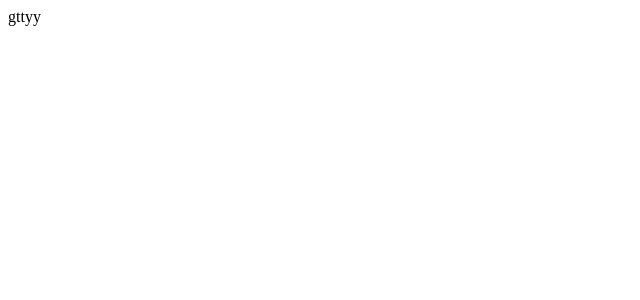
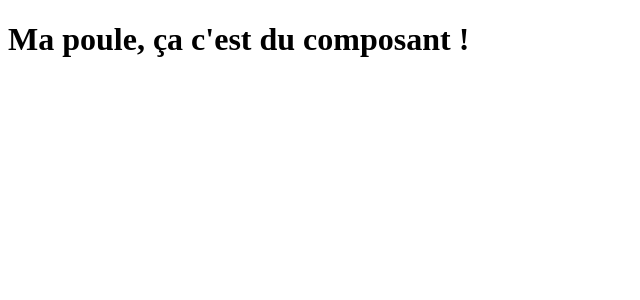
Before and after one commit to parisaqua/appcontacts, a React (Create React App) app: page / in a window 1280 px wide. Shown: the top 300 px of the page, without its empty margins (0-640 px from the left). Built offline with nearby package versions, Linux system fonts and the light colour scheme.

Commit message:
Etape 10

```diff
--- a/src/App.js
+++ b/src/App.js
@@ -1,5 +1,5 @@
 import React, { Component } from 'react';
-
+import Titre from './Titre';
 
 
 class App extends Component {
@@ -7,12 +7,10 @@ class App extends Component {
   render() {
     return (
       <div className="App">
-      gttyy
-
+        <Titre />
       </div>
     );
   }
-
 }
 
 export default App;
--- /dev/null
+++ b/src/Titre.js
@@ -0,0 +1,11 @@
+import React, { Component } from 'react';
+
+class Titre extends Component {
+    render() {
+        return(
+            <h1>Ma poule, ça c'est du composant !</h1>
+        )
+    }
+}
+
+export default Titre;
```
Also changed, not shown: 1 other file (tests, documents, lock files or other folders).
